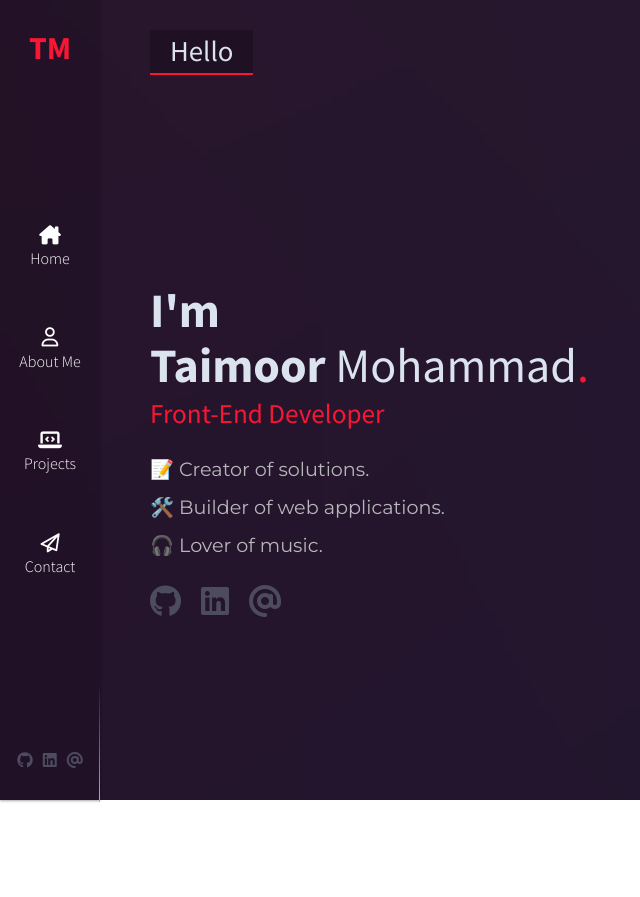
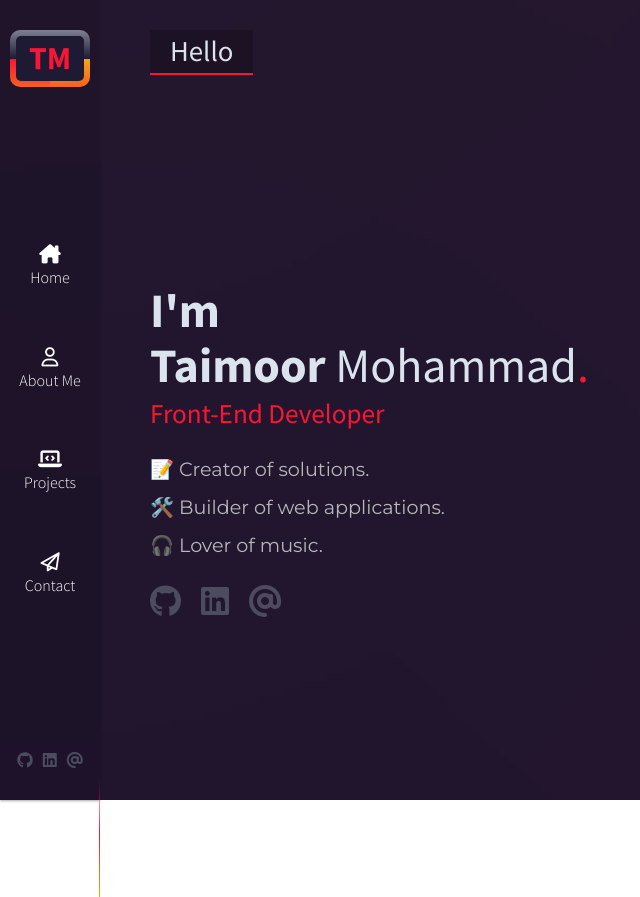
Before and after one commit to taimoorM/personal-portfolio, a plain HTML site: page index.html in a window 1280 px wide. Shown: the top 897 px of the page, without its empty margins (0-640 px from the left). Drawn offline with nearby package versions, Linux system fonts and the light colour scheme; a web font is replaced by a local one.

Commit message:
added logo animation on scroll

```diff
--- a/index.html
+++ b/index.html
@@ -85,14 +85,18 @@
           </div>
           <section class="home" id="home" data-heading="Hello">
             <div class="homeInner">
-              <h1>I'm <br />Taimoor <span>Mohammad</span><span>.</span></h1>
-              <h2>Front-End Developer</h2>
-              <p>
+              <h1 class="animate__animated animate__fadeInDown">
+                I'm <br />Taimoor <span>Mohammad</span><span>.</span>
+              </h1>
+              <h2 class="animate__animated animate__fadeInUp">
+                Front-End Developer
+              </h2>
+              <p class="animate__animated animate__fadeIn">
                 📝 Creator of solutions. <br />
                 🛠️ Builder of web applications.<br />
                 🎧 Lover of music.
               </p>
-              <ul>
+              <ul class="animate__animated animate__fadeIn">
                 <li>
                   <a href="https://github.com/taimoorM"
                     ><i class="fa-brands fa-github"></i
--- a/js/main.js
+++ b/js/main.js
@@ -22,6 +22,16 @@ function init() {
   headingChanger(document.querySelector("#skills"));
   headingChanger(document.querySelector("#projects"));
   headingChanger(document.querySelector("#contact"));
+  window.addEventListener(
+    "scroll",
+    () => {
+      document.body.style.setProperty(
+        "--scroll",
+        window.pageYOffset / (document.body.offsetHeight - window.innerHeight)
+      );
+    },
+    false
+  );
 }
 
 window.onload = function () {
--- a/styles/sass/partials/_portfolio.scss
+++ b/styles/sass/partials/_portfolio.scss
@@ -135,12 +135,13 @@ section {
 
 .skills {
   display: flex;
-  flex-direction: column;
-  justify-content: center;
+
+  justify-content: space-between;
 
   .aboutMe {
-    margin-bottom: 50px;
+    margin-right: 50px;
     font-weight: 300;
+    width: 50%;
 
     p:not(:last-child) {
       margin-bottom: 20px;
--- a/styles/sass/partials/_sidebar.scss
+++ b/styles/sass/partials/_sidebar.scss
@@ -10,7 +10,7 @@
   display: flex;
   flex-direction: column;
   align-items: center;
-  justify-content: center;
+  justify-content: space-between;
   z-index: 20;
   box-shadow: rgba(0, 0, 0, 0.12) 0px 1px 3px, rgba(0, 0, 0, 0.24) 0px 1px 2px;
 
@@ -96,16 +96,56 @@
   }
 }
 
+@keyframes rotate {
+  100% {
+    transform: rotate(1turn);
+  }
+}
+
 .logo {
-  position: absolute;
-  top: 0;
-  left: 0;
-  width: 100%;
+  position: relative;
+  width: 80%;
   display: flex;
   justify-content: center;
   align-items: center;
   color: $imperial-red;
-  margin-top: 30px;
+  margin: 30px auto 0 auto;
+  z-index: 0;
+
+  border-radius: 10px;
+  overflow: hidden;
+  padding: 10px;
+  &::before {
+    content: "";
+    position: absolute;
+    z-index: -2;
+    left: -50%;
+    top: -50%;
+    width: 200%;
+    height: 200%;
+    background-color: #399953;
+    background-repeat: no-repeat;
+    background-size: 50% 50%, 50% 50%;
+    background-position: 0 0, 100% 0, 100% 100%, 0 100%;
+    background-image: linear-gradient($alice-blue, $darkBlue),
+      linear-gradient($alice-blue, $darkBlue),
+      linear-gradient($marigold, $imperial-red),
+      linear-gradient($imperial-red, $marigold);
+    animation: rotate 1s linear infinite;
+    animation-play-state: paused;
+    animation-delay: calc(var(--scroll) * -1s);
+  }
+  &::after {
+    content: "";
+    position: absolute;
+    z-index: -1;
+    left: 6px;
+    top: 6px;
+    width: calc(100% - 12px);
+    height: calc(100% - 12px);
+    background: $darkBlue;
+    border-radius: 5px;
+  }
 }
 
 .nav {
@@ -143,7 +183,9 @@
       transition: all 0.3s;
     }
 
-    &:hover {
+    &:hover,
+    &:focus,
+    &:active {
       color: $marigold;
       background-color: rgba($color: rgb(255, 255, 255), $alpha: 0.01);
       backdrop-filter: blur(1px);
@@ -165,9 +207,7 @@
 }
 
 .socialNav {
-  position: absolute;
-  bottom: 30px;
-  left: 0;
+  margin-bottom: 30px;
   display: flex;
   justify-content: center;
   width: 100%;
--- a/styles/sass/partials/_variables.scss
+++ b/styles/sass/partials/_variables.scss
@@ -9,5 +9,6 @@ $marigold: #f3a712ff;
 $imperial-red: #f71735ff;
 $dark-blue-gray: #56638aff;
 $xiketic: #04030fff;
+$darkBlue: #1e1a34;
 
 $primary: #ff4ba8;
```
Also changed, not shown: styles/styles.css.
